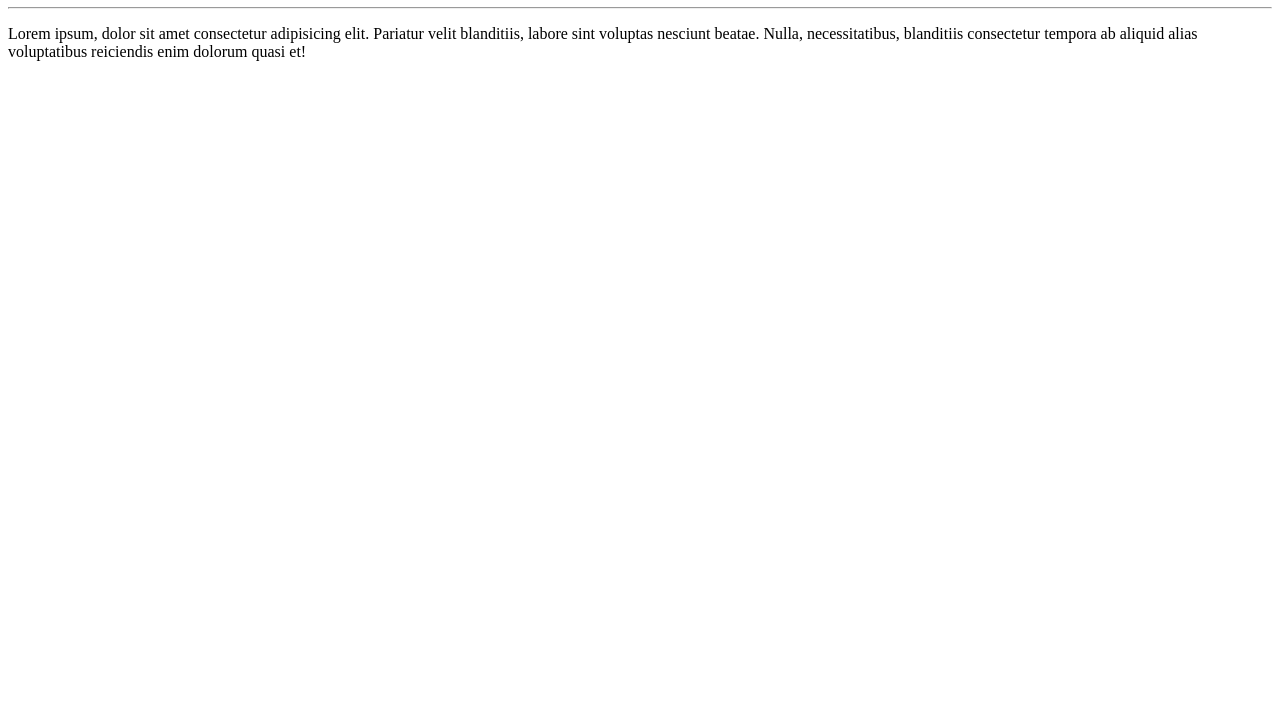
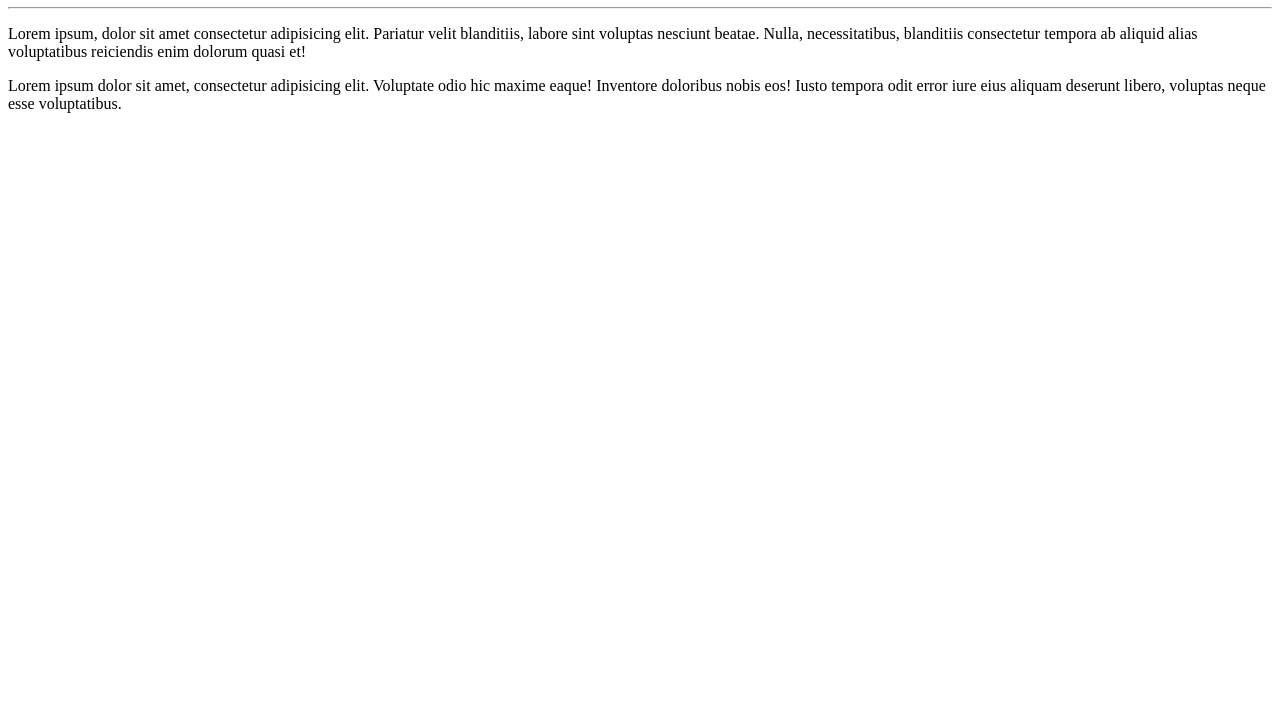
Before and after one commit to VitorRolim/Ola-Mundo, a plain HTML site: page site_exemplo/index.html in a window 1280 px wide. Shown: the part 73-800 px from the top of the page. Drawn offline with Linux system fonts and the light colour scheme.

Commit message:
Adicionei um parágrafo

```diff
--- a/site_exemplo/index.html
+++ b/site_exemplo/index.html
@@ -10,6 +10,7 @@
     <h1>Olá, mundo!</h1>
     <hr>
     <p>Lorem ipsum, dolor sit amet consectetur adipisicing elit. Pariatur velit blanditiis, labore sint voluptas nesciunt beatae. Nulla, necessitatibus, blanditiis consectetur tempora ab aliquid alias voluptatibus reiciendis enim dolorum quasi et!</p>
+    <p>Lorem ipsum dolor sit amet, consectetur adipisicing elit. Voluptate odio hic maxime eaque! Inventore doloribus nobis eos! Iusto tempora odit error iure eius aliquam deserunt libero, voluptas neque esse voluptatibus.</p>
 
 </body>
 </html>
```
